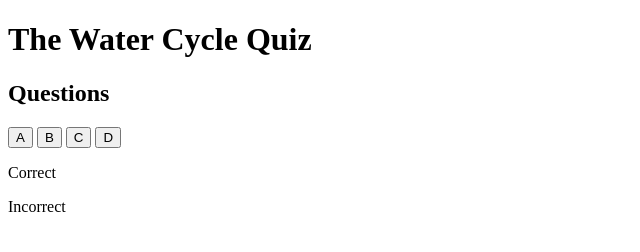
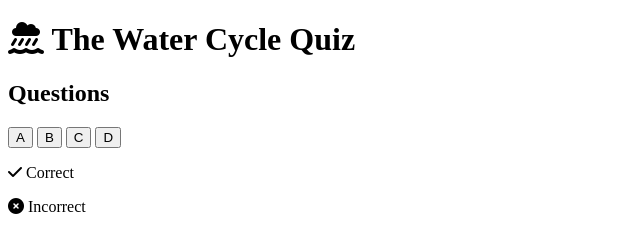
Before and after one commit to estii20/water-cycle-quiz, a plain HTML site: page index.html in a window 1280 px wide. Shown: the whole page, without its empty margins (0-640 px from the left). Drawn offline with Linux system fonts and the light colour scheme.

Commit message:
Add font awesome cloud shower as logo, check correct for correct answer and circlexmark for incorrect answer

```diff
--- a/index.html
+++ b/index.html
@@ -12,7 +12,7 @@
 
     <!--quiz area-->
     <div class="quiz-panel">
-        <h1>The Water Cycle Quiz</h1>
+        <h1><i class="fa-solid fa-cloud-showers-water"></i> The Water Cycle Quiz</h1>
         <div class="quiz-area">
             <h2 id="question">Questions</h2>
             <div id="answer-btns">
@@ -26,10 +26,12 @@
 
     <!--score area-->
     <div id="score">
-        <p class="scores" id="score-correct">Correct</p>
-        <p class="scores" id="score-incorrect">Incorrect</p>
+        <p class="scores" id="score-correct"><i class="fa-solid fa-check"></i> Correct</p>
+        <p class="scores" id="score-incorrect"><i class="fa-solid fa-circle-xmark"></i> Incorrect</p>
     </div>
 
     <script src="assets/js/script.js"></script>
+    <!-- font awesome script-->
+    <script src="https://kit.fontawesome.com/f75c96defe.js" crossorigin="anonymous"></script>
 </body>
 </html>
```
